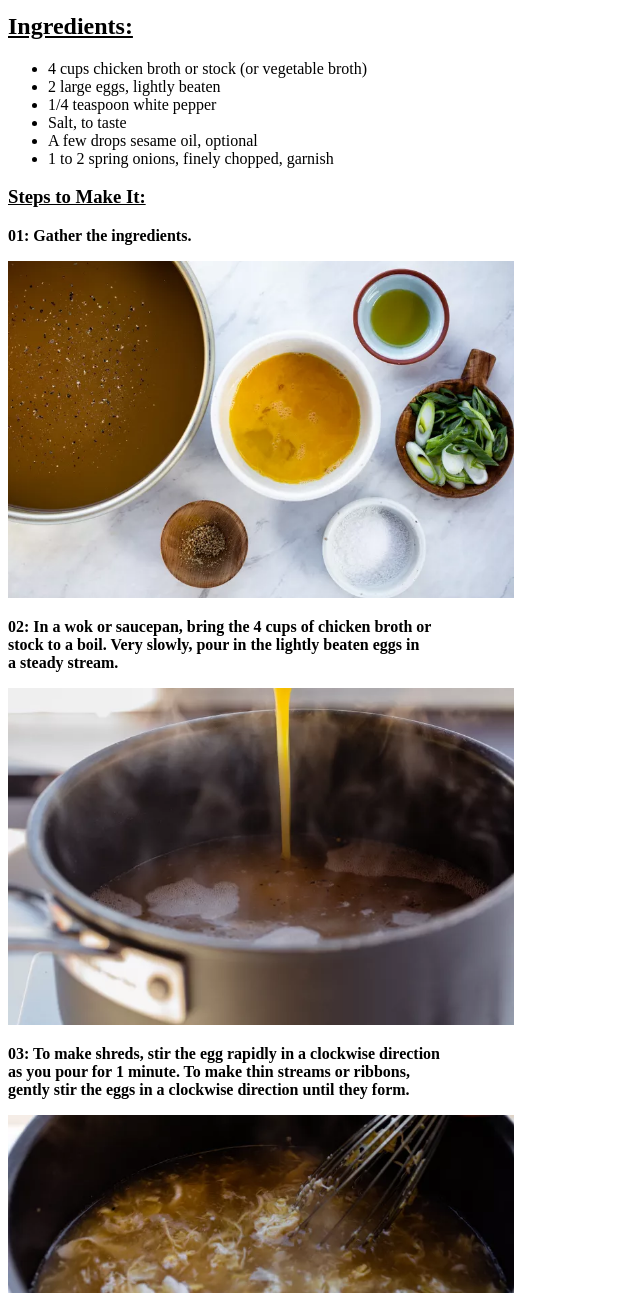
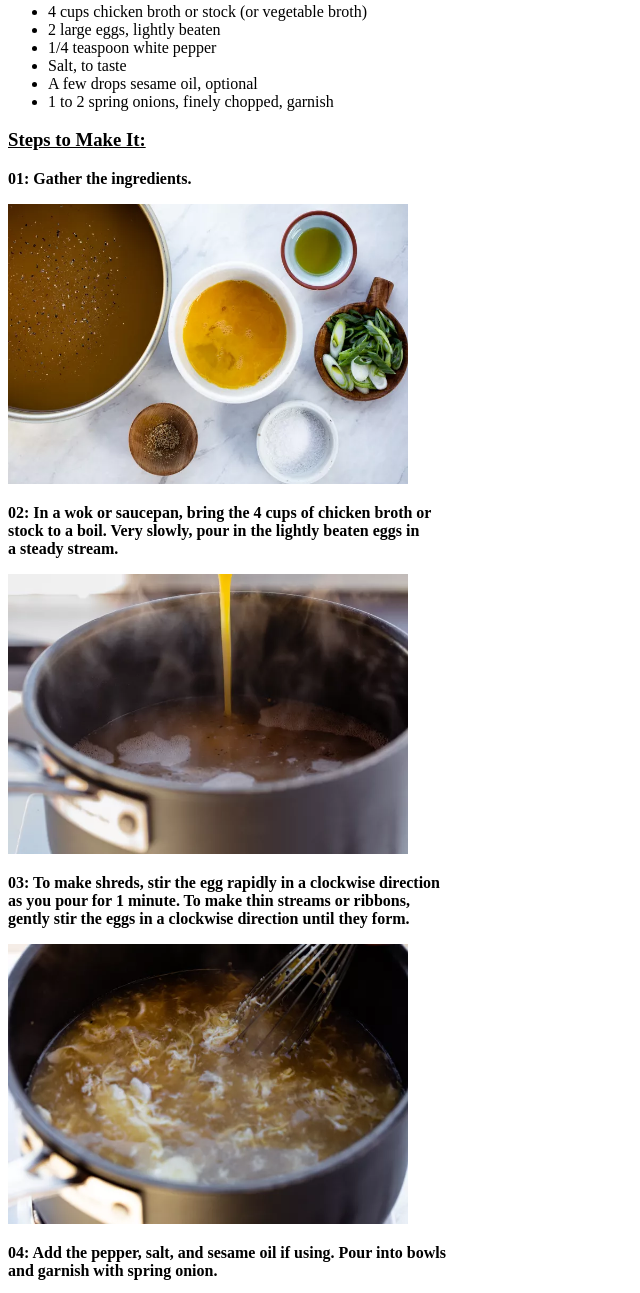
Before and after one commit to iMuhammadHuzaifa/smit-assignment2-recipe, a plain HTML site: page index.html in a window 1280 px wide. Shown: the part 570-1863 px from the top of the page, without its empty margins (0-640 px from the left). Drawn offline with Linux system fonts and the light colour scheme; files whose address does not match are found by name.

Commit message:
"my third commit"

```diff
--- a/index.html
+++ b/index.html
@@ -9,7 +9,7 @@
 <body>
  <center>
 <h1><u>CHINESE SOUP</u></h1>
-<img src="D:\SMIT\smit-assignment2-recipe\IMAGE\Chainese soup.jpg" height="40%" width="40%">
+<img src="D:\SMIT\smit-assignment2-recipe\IMAGE\Chainese soup.jpg" height="280px" width="400px">
 </center>
 <p>
    <ol>
@@ -39,25 +39,25 @@
 </p>
 <h3><u>Steps to Make It:</u></h3>
 <p><b>01: Gather the ingredients.</b></p>
-<img src="D:\SMIT\smit-assignment2-recipe\IMAGE\step 1.webp" height="40%" width="40%">
+<img src="D:\SMIT\smit-assignment2-recipe\IMAGE\step 1.webp" height="280px" width="400px">
 <p>
   <b>
     02: In a wok or saucepan, bring the 4 cups of chicken broth or<br>stock to a boil. Very slowly, pour in the lightly beaten eggs in<br>a steady stream.
   </b>
 </p>
-<img src="D:\SMIT\smit-assignment2-recipe\IMAGE\step 2.webp" height="40%" width="40%">
+<img src="D:\SMIT\smit-assignment2-recipe\IMAGE\step 2.webp" height="280px" width="400px">
 <p>
    <b>
     03: To make shreds, stir the egg rapidly in a clockwise direction<br>as you pour for 1 minute. To make thin streams or ribbons,<br>gently stir the eggs in a clockwise direction until they form.
    </b>
 </p>
-<img src="D:\SMIT\smit-assignment2-recipe\IMAGE\step 3.webp" height="40%" width="40%">
+<img src="D:\SMIT\smit-assignment2-recipe\IMAGE\step 3.webp" height="280px" width="400px">
 <p>
    <b>
     04: Add the pepper, salt, and sesame oil if using. Pour into bowls<br>and garnish with spring onion.
    </b>
 </p>
-<img src="D:\SMIT\smit-assignment2-recipe\IMAGE\step 4.webp" height="40%" width="40%">
+<img src="D:\SMIT\smit-assignment2-recipe\IMAGE\step 4.webp" height="280px" width="400px">
 
 </body>
 </html>
```
